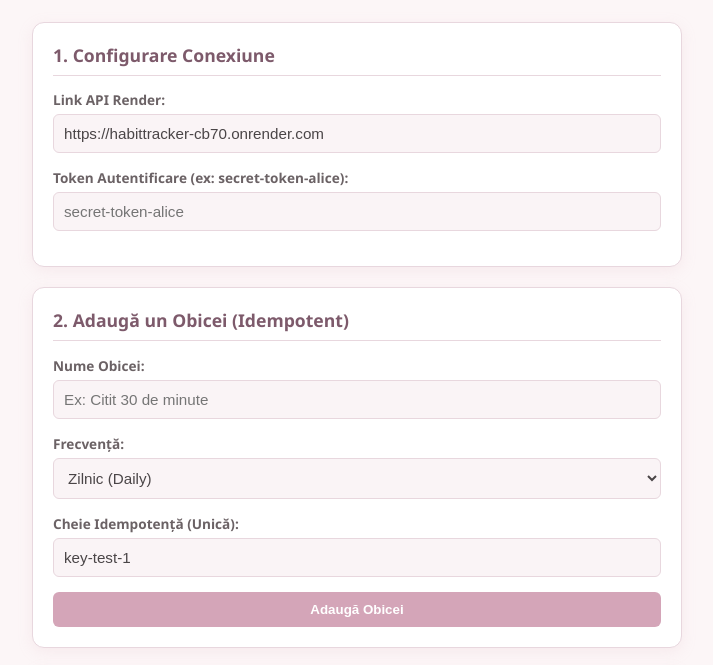
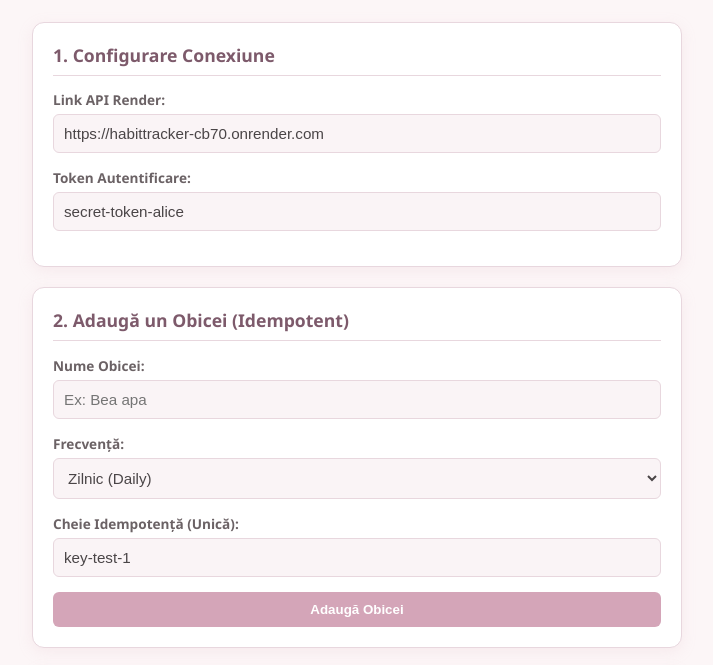
Before and after one commit to oliviamol/Habittracker, a website: page index.html in a window 1280 px wide. Shown: the part 123-788 px from the top of the page, without its empty margins (283-996 px from the left). Drawn offline with Linux system fonts and the light colour scheme.

Commit message:
Add files via upload

```diff
--- a/index.html
+++ b/index.html
@@ -145,7 +145,6 @@
             <p>Interfață vizuală pentru API-ul tău de pe Render</p>
         </header>
 
-        <!-- CONFIGURARE API & TOKEN -->
         <div class="card">
             <h2>1. Configurare Conexiune</h2>
             <div class="form-group">
@@ -153,17 +152,16 @@
                 <input type="text" id="apiUrl" value="https://habittracker-cb70.onrender.com">
             </div>
             <div class="form-group">
-                <label for="token">Token Autentificare (ex: secret-token-alice):</label>
-                <input type="text" id="token" placeholder="secret-token-alice">
+                <label for="token">Token Autentificare:</label>
+                <input type="text" id="token" value="secret-token-alice">
             </div>
         </div>
 
-        <!-- ADAUGĂ OBICEI -->
         <div class="card">
             <h2>2. Adaugă un Obicei (Idempotent)</h2>
             <div class="form-group">
                 <label for="habitName">Nume Obicei:</label>
-                <input type="text" id="habitName" placeholder="Ex: Citit 30 de minute">
+                <input type="text" id="habitName" placeholder="Ex: Bea apa">
             </div>
             <div class="form-group">
                 <label for="habitFreq">Frecvență:</label>
@@ -179,7 +177,6 @@
             <button onclick="createHabit()">Adaugă Obicei</button>
         </div>
 
-        <!-- LISTĂ OBICEIURI -->
         <div class="card">
             <h2>3. Obiceiurile Mele</h2>
             <button onclick="fetchHabits()" style="margin-bottom: 15px; background-color: #8c8286;">Încarcă / Reîmprospătează Lista</button>
@@ -201,7 +198,7 @@
                 });
 
                 if (!response.ok) {
-                    throw new Error(`Eroare ${response.status}: Neautorizat sau eroare server`);
+                    throw new Error('Eroare la preluarea datelor (Verifică token-ul)');
                 }
 
                 const habits = await response.json();
@@ -235,7 +232,7 @@
             const idempotencyKey = document.getElementById('idempotencyKey').value;
 
             if (!name) {
-                alert('Te rog introdu un nume pentru obicei!');
+                alert('Introdu un nume pentru obicei!');
                 return;
             }
 
@@ -254,7 +251,7 @@
                     alert('Eroare: ' + (data.error || JSON.stringify(data)));
                 } else {
                     alert('Obicei adăugat cu succes!');
-                    document.getElementById('idempotencyKey').value = 'key-' + Math.random().toString(36.substring(7));
+                    document.getElementById('idempotencyKey').value = 'key-' + Math.random().toString(36).substring(7);
                     fetchHabits();
                 }
             } catch (err) {
```
